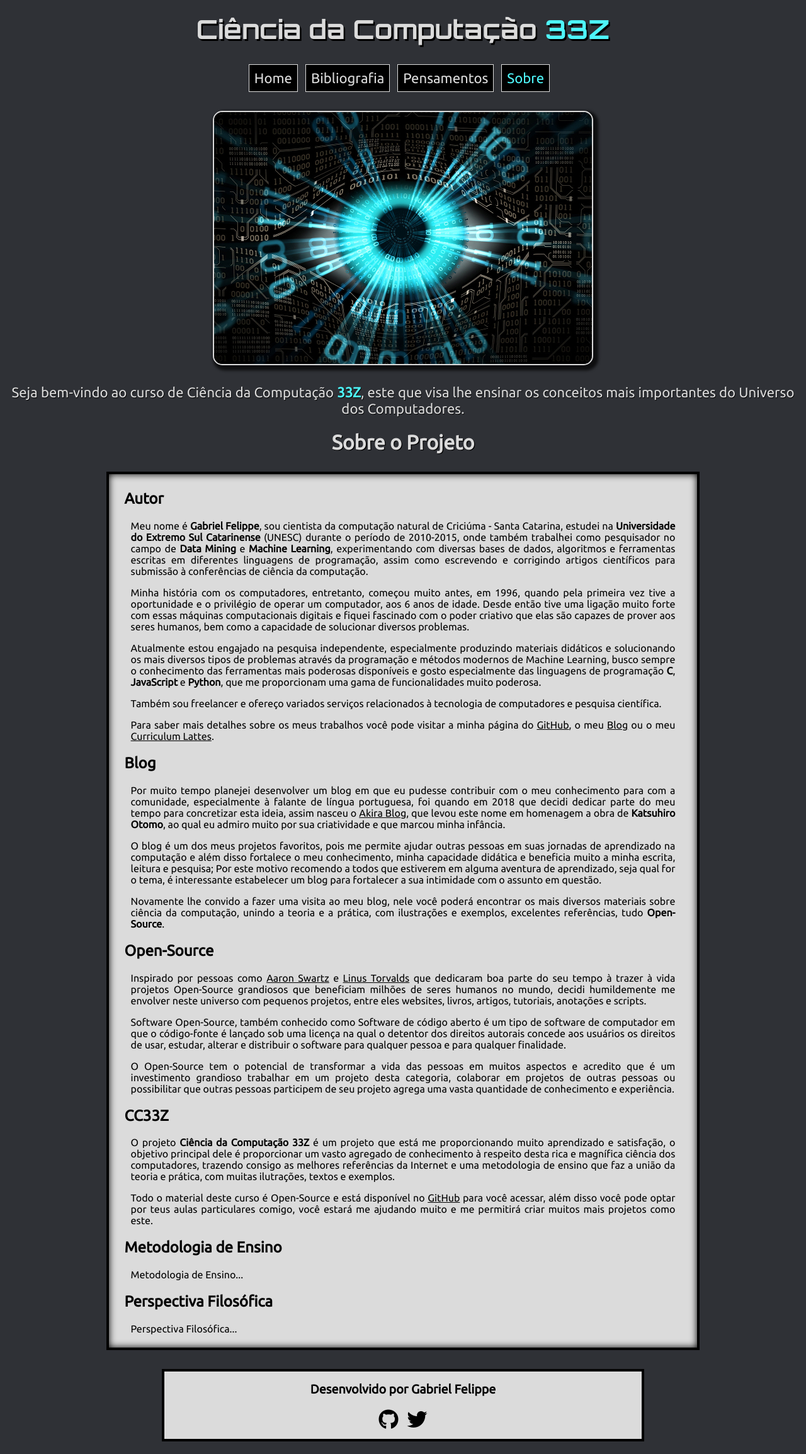
After one commit to the-akira/cc33z-webiste, a Django app: page /sobre/ in a window 1280 px wide. The commit adds this page. Shown: the whole page at 63% size. Run offline with Django 3.2, Linux system fonts and the light colour scheme; some libraries are stand-ins or nearby versions.

Commit message:
Seção Sobre adicionada ao projeto

```diff
--- a/cursos/static/css/styles.css
+++ b/cursos/static/css/styles.css
@@ -67,6 +67,14 @@ body {
 	font-family: 'Ubuntu', sans-serif;
 }
 
+.titulo-sobre {
+	text-align: center;
+	color: #DBDBDB;
+	margin-bottom: 28px;
+	text-shadow: 1.3px 1.3px black;
+	font-family: 'Ubuntu', sans-serif;
+}
+
 .cursos {
 	background-color: #DBDBDB;
 	width: 60%;
@@ -97,6 +105,27 @@ body {
 
 .conteudo-detalhes > p {
 	font-size: 1.23rem;
+}
+
+.sobre-detalhes {
+	padding: 5px 25px 5px 25px;
+	background-color: #DBDBDB;
+	border: 4px solid black;
+	box-shadow: inset 0 0 12px #000000;
+	width: 70%;
+	margin: 0 auto;
+	margin-bottom: 30px;
+	font-family: 'Ubuntu', sans-serif;
+}
+
+.sobre-detalhes > p {
+	text-align: justify;
+	margin-left: 10px;
+	margin-right: 10px;
+}
+
+.sobre-url {
+	color: black;
 }
 
 .cursos > h2 {
@@ -256,4 +285,9 @@ span {
     .livros > p:last-child {
 		text-align: center;
 	}
+	.sobre-detalhes > p {
+		text-align: center;
+		margin-left: 7.5px;
+		margin-right: 7.5px;
+	}
 }
--- a/cursos/templates/base.html
+++ b/cursos/templates/base.html
@@ -17,7 +17,7 @@
                     <a class="{% if request.resolver_match.view_name == 'home' %}active{% endif %}" href="{% url 'home' %}">Home</a>
                     <a class="{% if request.resolver_match.view_name == 'livros' %}active{% endif %}" href="{% url 'livros' %}">Bibliografia</a>
                     <a class="{% if request.resolver_match.view_name == 'pensamentos' %}active{% endif %}" href="{% url 'pensamentos' %}">Pensamentos</a>
-                    <a href="#">Sobre</a>
+                    <a class="{% if request.resolver_match.view_name == 'sobre' %}active{% endif %}" href="{% url 'sobre' %}">Sobre</a>
                 </nav>
             {% endwith %}
             <img class="main-image" src="{% static 'images/cc33z.jpg' %}">
--- /dev/null
+++ b/cursos/templates/sobre.html
@@ -0,0 +1,29 @@
+{% extends 'base.html' %}
+{% load static %}
+
+{% block content %}
+<h1 class="titulo-sobre">Sobre o Projeto</h1>
+<div class="sobre-detalhes">
+	<h2>Autor</h2>
+	<p>Meu nome é <span>Gabriel Felippe</span>, sou cientista da computação natural de Criciúma - Santa Catarina, estudei na <span>Universidade do Extremo Sul Catarinense</span> (UNESC) durante o período de 2010-2015, onde também trabalhei como pesquisador no campo de <span>Data Mining</span> e <span>Machine Learning</span>, experimentando com diversas bases de dados, algoritmos e ferramentas escritas em diferentes linguagens de programação, assim como escrevendo e corrigindo artigos científicos para submissão à conferências de ciência da computação.</p>
+	<p>Minha história com os computadores, entretanto, começou muito antes, em 1996, quando pela primeira vez tive a oportunidade e o privilégio de operar um computador, aos 6 anos de idade. Desde então tive uma ligação muito forte com essas máquinas computacionais digitais e fiquei fascinado com o poder criativo que elas são capazes de prover aos seres humanos, bem como a capacidade de solucionar diversos problemas.</p>
+	<p>Atualmente estou engajado na pesquisa independente, especialmente produzindo materiais didáticos e solucionando os mais diversos tipos de problemas através da programação e métodos modernos de Machine Learning, busco sempre o conhecimento das ferramentas mais poderosas disponíveis e gosto especialmente das linguagens de programação <span>C</span>, <span>JavaScript</span> e <span>Python</span>, que me proporcionam uma gama de funcionalidades muito poderosa.</p>
+	<p>Também sou freelancer e ofereço variados serviços relacionados à tecnologia de computadores e pesquisa científica.</p>
+	<p>Para saber mais detalhes sobre os meus trabalhos você pode visitar a minha página do <a class="sobre-url" href="https://github.com/the-akira" target="_blank">GitHub</a>, o meu <a class="sobre-url" href="https://akiradev.netlify.app/" target="_blank">Blog</a> ou o meu <a class="sobre-url" href="http://lattes.cnpq.br/6618667439740836" target="_blank">Curriculum Lattes</a>.</p>
+	<h2>Blog</h2>
+	<p>Por muito tempo planejei desenvolver um blog em que eu pudesse contribuir com o meu conhecimento para com a comunidade, especialmente à falante de língua portuguesa, foi quando em 2018 que decidi dedicar parte do meu tempo para concretizar esta ideia, assim nasceu o <a class="sobre-url" href="https://akiradev.netlify.app/" target="_blank">Akira Blog</a>, que levou este nome em homenagem a obra de <span>Katsuhiro Otomo</span>, ao qual eu admiro muito por sua criatividade e que marcou minha infância.</p>
+	<p> O blog é um dos meus projetos favoritos, pois me permite ajudar outras pessoas em suas jornadas de aprendizado na computação e além disso fortalece o meu conhecimento, minha capacidade didática e beneficia muito a minha escrita, leitura e pesquisa; Por este motivo recomendo a todos que estiverem em alguma aventura de aprendizado, seja qual for o tema, é interessante estabelecer um blog para fortalecer a sua intimidade com o assunto em questão.</p>
+	<p>Novamente lhe convido a fazer uma visita ao meu blog, nele você poderá encontrar os mais diversos materiais sobre ciência da computação, unindo a teoria e a prática, com ilustrações e exemplos, excelentes referências, tudo <span>Open-Source</span>.</p>
+	<h2>Open-Source</h2>
+	<p>Inspirado por pessoas como <a class="sobre-url" href="https://en.wikipedia.org/wiki/Aaron_Swartz">Aaron Swartz</a> e <a class="sobre-url" href="https://en.wikipedia.org/wiki/Linus_Torvalds">Linus Torvalds</a> que dedicaram boa parte do seu tempo à trazer à vida projetos Open-Source grandiosos que beneficiam milhões de seres humanos no mundo, decidi humildemente me envolver neste universo com pequenos projetos, entre eles websites, livros, artigos, tutoriais, anotações e scripts.</p>
+	<p>Software Open-Source, também conhecido como Software de código aberto é um tipo de software de computador em que o código-fonte é lançado sob uma licença na qual o detentor dos direitos autorais concede aos usuários os direitos de usar, estudar, alterar e distribuir o software para qualquer pessoa e para qualquer finalidade.</p>
+	<p>O Open-Source tem o potencial de transformar a vida das pessoas em muitos aspectos e acredito que é um investimento grandioso trabalhar em um projeto desta categoria, colaborar em projetos de outras pessoas ou possibilitar que outras pessoas participem de seu projeto agrega uma vasta quantidade de conhecimento e experiência.</p>
+	<h2>CC33Z</h2>
+	<p>O projeto <span>Ciência da Computação 33Z</span> é um projeto que está me proporcionando muito aprendizado e satisfação, o objetivo principal dele é proporcionar um vasto agregado de conhecimento à respeito desta rica e magnífica ciência dos computadores, trazendo consigo as melhores referências da Internet e uma metodologia de ensino que faz a união da teoria e prática, com muitas ilutrações, textos e exemplos.</p>
+	<p>Todo o material deste curso é Open-Source e está disponível no <a class="sobre-url" href="https://github.com/the-akira/CC33Z">GitHub</a> para você acessar, além disso você pode optar por teus aulas particulares comigo, você estará me ajudando muito e me permitirá criar muitos mais projetos como este.</p>
+	<h2>Metodologia de Ensino</h2>
+	<p>Metodologia de Ensino...</p>
+	<h2>Perspectiva Filosófica</h2>
+	<p>Perspectiva Filosófica...</p>
+</div>
+{% endblock content %}
--- a/cursos/urls.py
+++ b/cursos/urls.py
@@ -3,5 +3,6 @@ from django.urls import path
 
 urlpatterns = [
     path('', views.CursoList.as_view(), name='home'),
+    path('sobre/', views.sobre, name='sobre'),
     path('<slug:slug>/', views.CursoDetail.as_view(), name='curso_detalhes'),
 ]
--- a/cursos/views.py
+++ b/cursos/views.py
@@ -1,3 +1,4 @@
+from django.shortcuts import render
 from django.views import generic
 from .models import Curso
 
@@ -8,3 +9,6 @@ class CursoList(generic.ListView):
 class CursoDetail(generic.DetailView):
     model = Curso
     template_name = 'curso_detalhes.html'
+
+def sobre(request):
+	return render(request, 'sobre.html')
```
